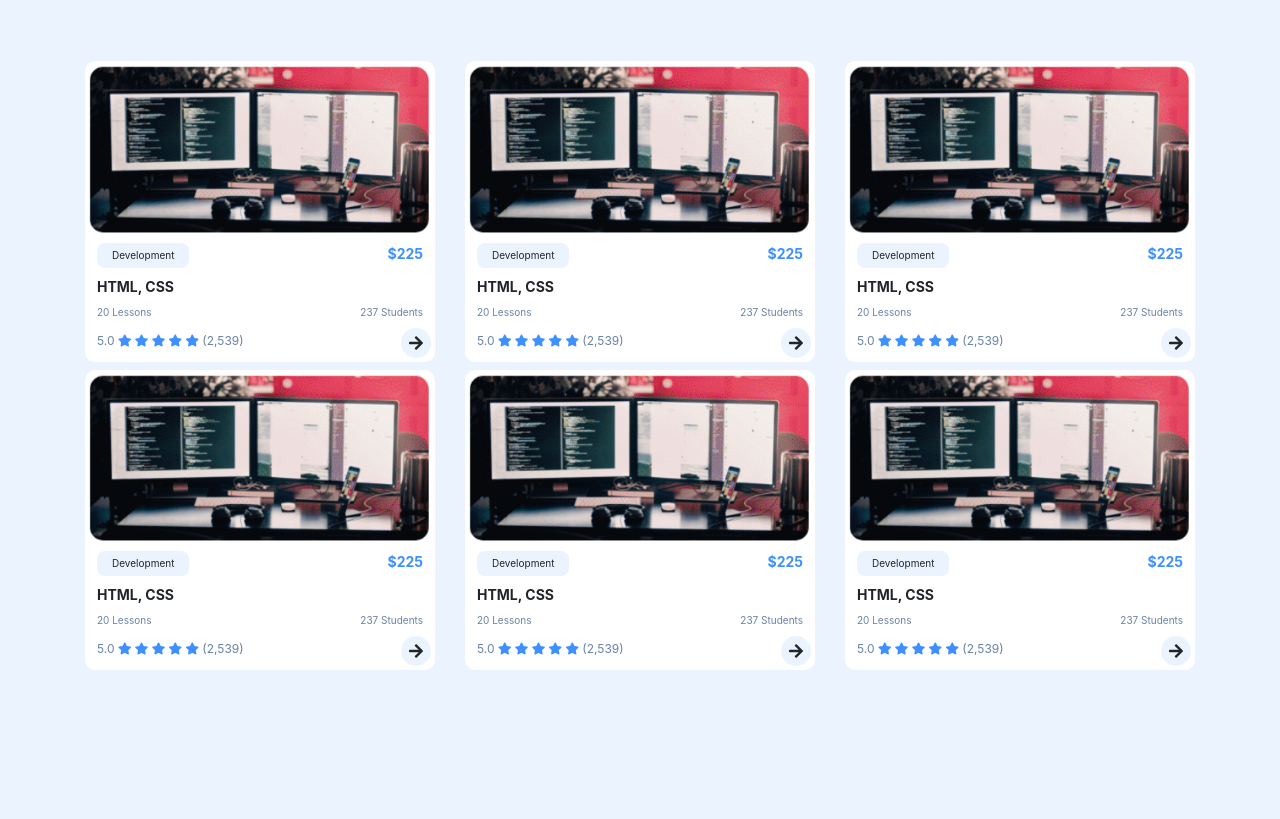
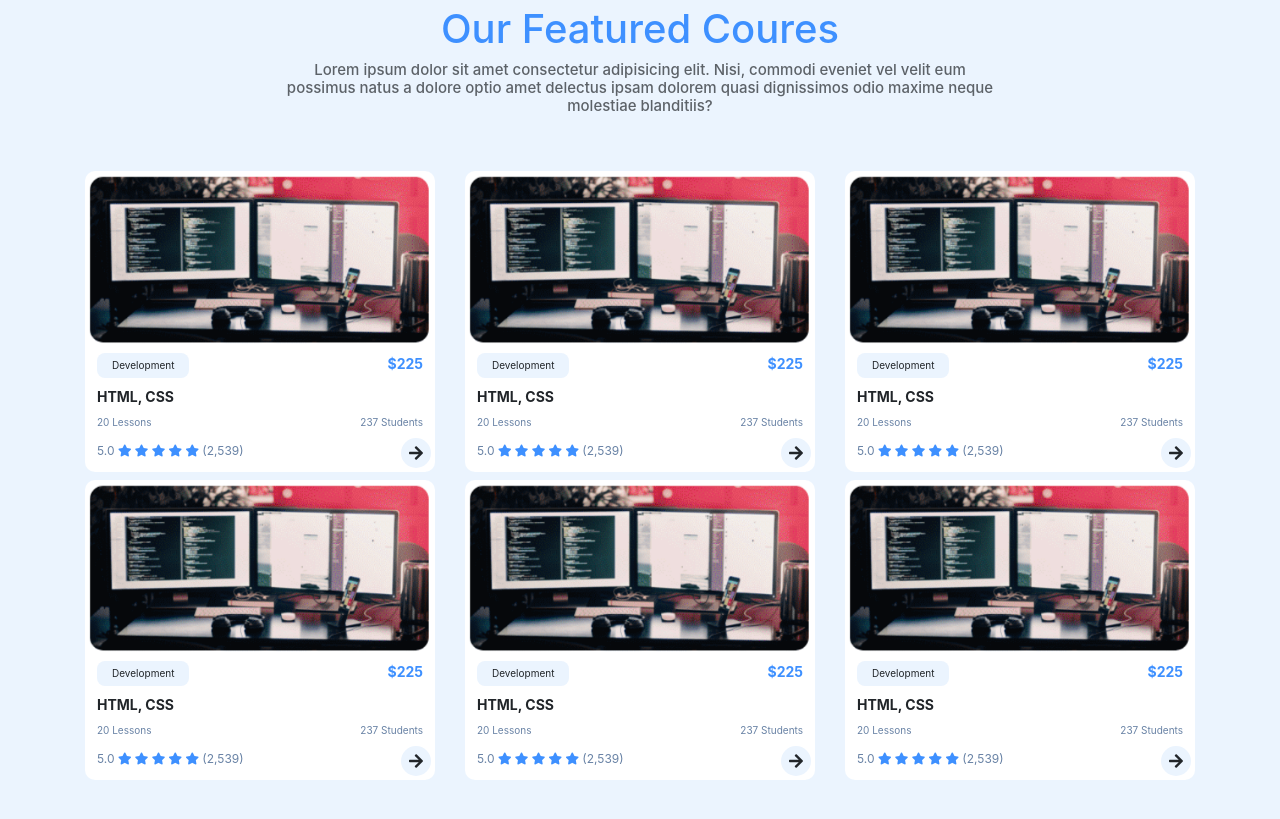
Before and after one commit to dang-duc-dang/GitProject, a plain HTML site: page index.html in a window 1280 px wide. Shown: the part 889-1708 px from the top of the page. Before the commit the page ends 1559 px from the top, so only its background shows below. Drawn offline with nearby package versions, Linux system fonts and the light colour scheme.

Commit message:
first commit

```diff
--- a/index.html
+++ b/index.html
@@ -138,7 +138,7 @@
                     allow="accelerometer; autoplay; clipboard-write; encrypted-media; gyroscope; picture-in-picture; web-share"
                     allowfullscreen></iframe>
             </div>
-            <div class="col-3 abc">
+            <div class="study col-3">
                 <div>
                     <h1>15+</h1>
                     <h5>total branches opened in last year</h5>
@@ -152,6 +152,14 @@
                     <h5>total branches opened in last year</h5>
                 </div>
             </div>
+        </div>
+        <div class="hero">
+            <h1>
+                Our Featured Coures
+            </h1>
+            <h5>Lorem ipsum dolor sit amet consectetur adipisicing elit. Nisi, commodi eveniet vel velit eum
+                possimus natus a dolore optio amet delectus ipsam dolorem quasi dignissimos odio maxime neque
+                molestiae blanditiis?</h5>
         </div>
         <div class="row mt-5">
             <div class="col-4 mt-2">
@@ -335,6 +343,7 @@
                 </div>
             </div>
         </div>
+        <div class="sady"></div>
     </div>
 </body>
 
--- a/style.css
+++ b/style.css
@@ -11,12 +11,28 @@
     padding-bottom: 30px;
     opacity: 0.7;
 }
-h1{
+.study h1{
     text-align: center;
     color: #3e90ff;
 }
 
-h5{
+.study h5{
     text-align: center;
     padding-bottom: 50px;
 }
+.sady{
+    padding-top: 50px;
+}
+.hero{
+    padding-left: 200px;
+    padding-right: 200px;
+}
+.hero h1{
+    text-align: center;
+    color: #3e90ff;
+}
+.hero h5{
+    text-align: center;
+    opacity: 0.7;
+    font-size: 15px;
+}
```
